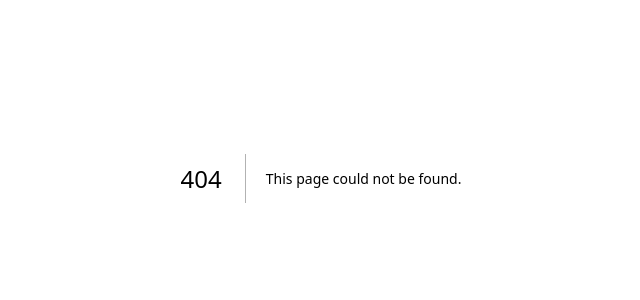
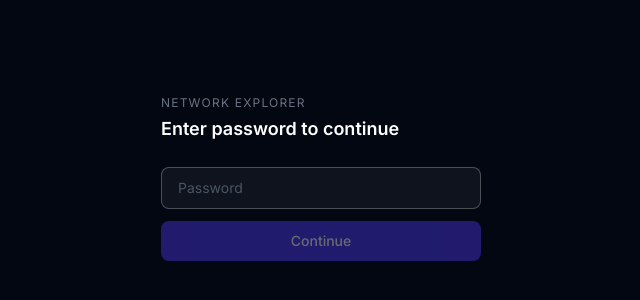
Before and after one commit to sergiofruto/linkedin-network-explorer, a Next.js app in the folder web/: page /login in a window 1280 px wide. Before the commit this address had no page. Shown: the part 222-522 px from the top of the page, without its empty margins (319-959 px from the left). Built offline with nearby package versions, Linux system fonts and the light colour scheme.

Commit message:
Auth: Adds a very simple auth layer to secure deployment

```diff
--- /dev/null
+++ b/web/app/api/auth/route.ts
@@ -0,0 +1,20 @@
+import { NextResponse } from 'next/server'
+
+export async function POST(req: Request) {
+  const { password } = await req.json()
+  const expected = process.env.SITE_PASSWORD
+
+  if (!expected || password !== expected) {
+    return NextResponse.json({ error: 'Wrong password' }, { status: 401 })
+  }
+
+  const res = NextResponse.json({ ok: true })
+  res.cookies.set('site_auth', expected, {
+    httpOnly: true,
+    secure: true,
+    sameSite: 'lax',
+    maxAge: 60 * 60 * 24 * 30,
+    path: '/',
+  })
+  return res
+}
--- /dev/null
+++ b/web/app/login/page.tsx
@@ -0,0 +1,76 @@
+'use client'
+import { useState, useRef } from 'react'
+import { useRouter, useSearchParams } from 'next/navigation'
+import { Suspense } from 'react'
+
+function LoginForm() {
+  const [value, setValue] = useState('')
+  const [error, setError] = useState(false)
+  const [loading, setLoading] = useState(false)
+  const inputRef = useRef<HTMLInputElement>(null)
+  const router = useRouter()
+  const searchParams = useSearchParams()
+
+  const submit = async (e: React.FormEvent) => {
+    e.preventDefault()
+    setLoading(true)
+    setError(false)
+
+    const res = await fetch('/api/auth', {
+      method: 'POST',
+      headers: { 'Content-Type': 'application/json' },
+      body: JSON.stringify({ password: value }),
+    })
+
+    if (res.ok) {
+      const from = searchParams.get('from') ?? '/'
+      router.replace(from)
+    } else {
+      setError(true)
+      setLoading(false)
+      setValue('')
+      inputRef.current?.focus()
+    }
+  }
+
+  return (
+    <div className="min-h-screen bg-gray-950 flex items-center justify-center">
+      <div className="w-80 space-y-6">
+        <div>
+          <p className="text-xs text-gray-500 uppercase tracking-widest mb-1">Network Explorer</p>
+          <h1 className="text-lg font-semibold text-white">Enter password to continue</h1>
+        </div>
+
+        <form onSubmit={submit} className="space-y-3">
+          <input
+            ref={inputRef}
+            type="password"
+            value={value}
+            onChange={e => { setValue(e.target.value); setError(false) }}
+            placeholder="Password"
+            autoFocus
+            className={`w-full bg-white/5 border rounded-lg px-4 py-2.5 text-sm text-gray-200 placeholder-gray-600 outline-none transition-colors ${
+              error ? 'border-rose-500/60' : 'border-white/10 focus:border-white/25'
+            }`}
+          />
+          {error && <p className="text-xs text-rose-400">Incorrect password.</p>}
+          <button
+            type="submit"
+            disabled={loading || !value}
+            className="w-full bg-indigo-600 hover:bg-indigo-500 disabled:opacity-40 text-white text-sm font-medium rounded-lg px-4 py-2.5 transition-colors cursor-pointer"
+          >
+            {loading ? 'Checking…' : 'Continue'}
+          </button>
+        </form>
+      </div>
+    </div>
+  )
+}
+
+export default function LoginPage() {
+  return (
+    <Suspense>
+      <LoginForm />
+    </Suspense>
+  )
+}
--- /dev/null
+++ b/web/middleware.ts
@@ -0,0 +1,25 @@
+import { NextResponse } from 'next/server'
+import type { NextRequest } from 'next/server'
+
+export function middleware(request: NextRequest) {
+  const { pathname } = request.nextUrl
+
+  if (pathname.startsWith('/login') || pathname.startsWith('/api/auth')) {
+    return NextResponse.next()
+  }
+
+  const password = process.env.SITE_PASSWORD
+  if (!password) return NextResponse.next() // no password set → open access
+
+  const cookie = request.cookies.get('site_auth')
+  if (cookie?.value === password) return NextResponse.next()
+
+  const url = request.nextUrl.clone()
+  url.pathname = '/login'
+  url.searchParams.set('from', pathname)
+  return NextResponse.redirect(url)
+}
+
+export const config = {
+  matcher: ['/((?!_next/static|_next/image|favicon\\.ico).*)'],
+}
```
